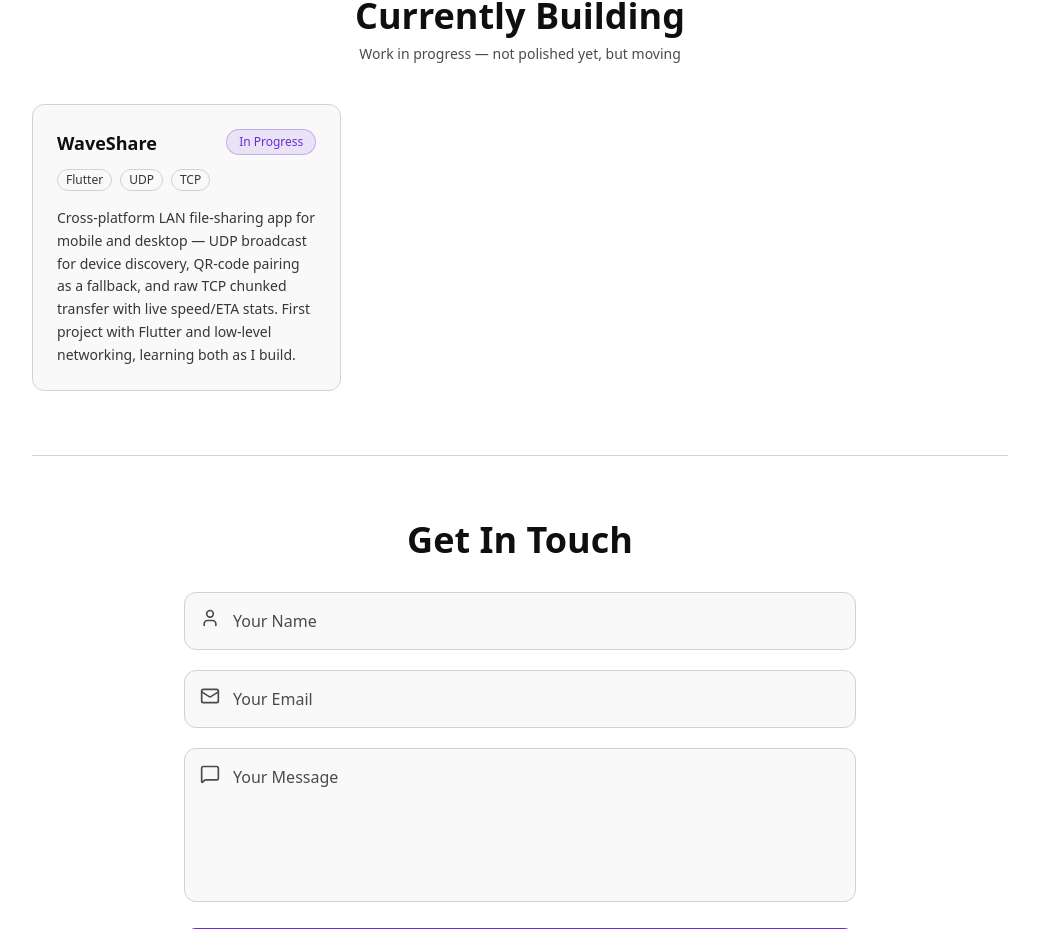
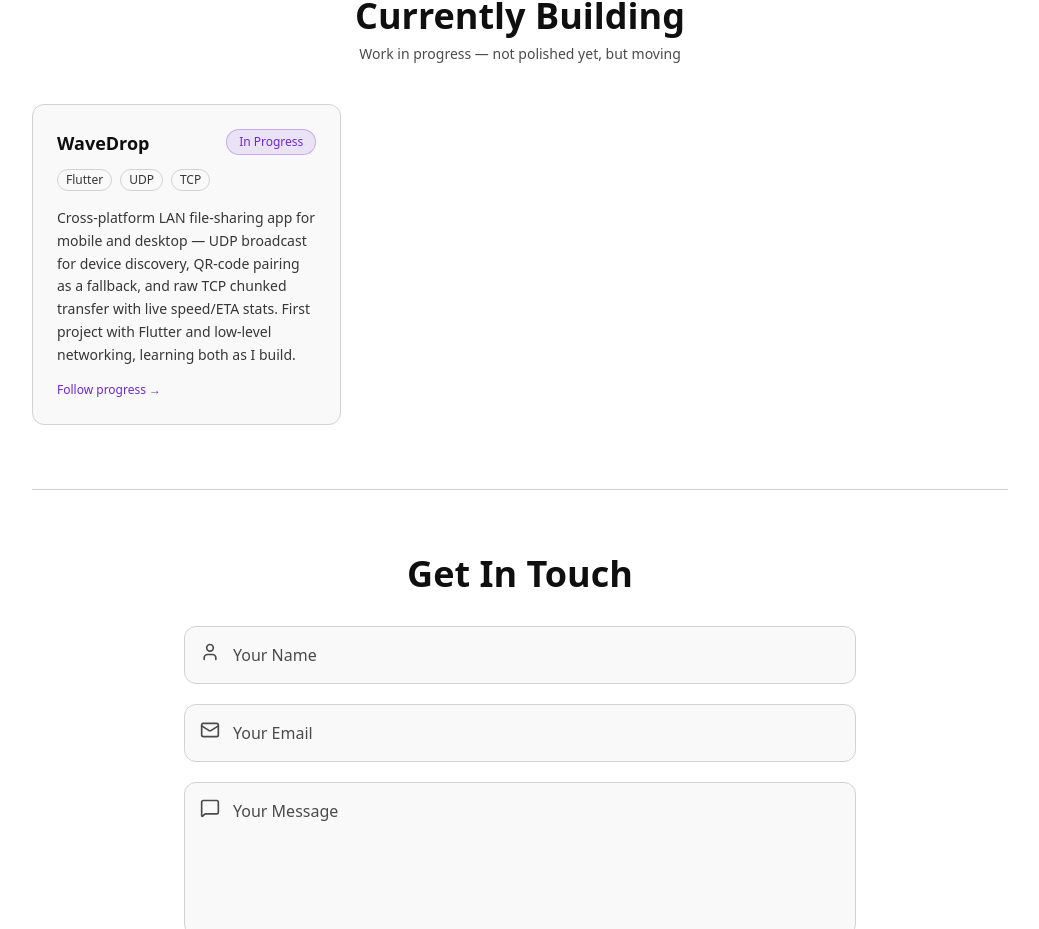
Before and after one commit to pamal29/react-portfolio, a React (Vite) app: page / in a window 1280 px wide. Shown: the part 4352-5281 px from the top of the page, without its empty margins (120-1159 px from the left). Built offline with nearby package versions, Linux system fonts and the light colour scheme.

Commit message:
update github link

```diff
--- a/src/App.jsx
+++ b/src/App.jsx
@@ -77,11 +77,13 @@ export default function App() {
     }
   ];
 
+
   const buildingProjects = [
     {
-      title: "WaveShare",
+      title: "WaveDrop",
       status: "In Progress",
       tech: ["Flutter", "UDP", "TCP"],
+      link: "https://github.com/pamal29/WaveDrop",
       description:
         "Cross-platform LAN file-sharing app for mobile and desktop — UDP broadcast for device discovery, QR-code pairing as a fallback, and raw TCP chunked transfer with live speed/ETA stats. First project with Flutter and low-level networking, learning both as I build.",
     },
```
